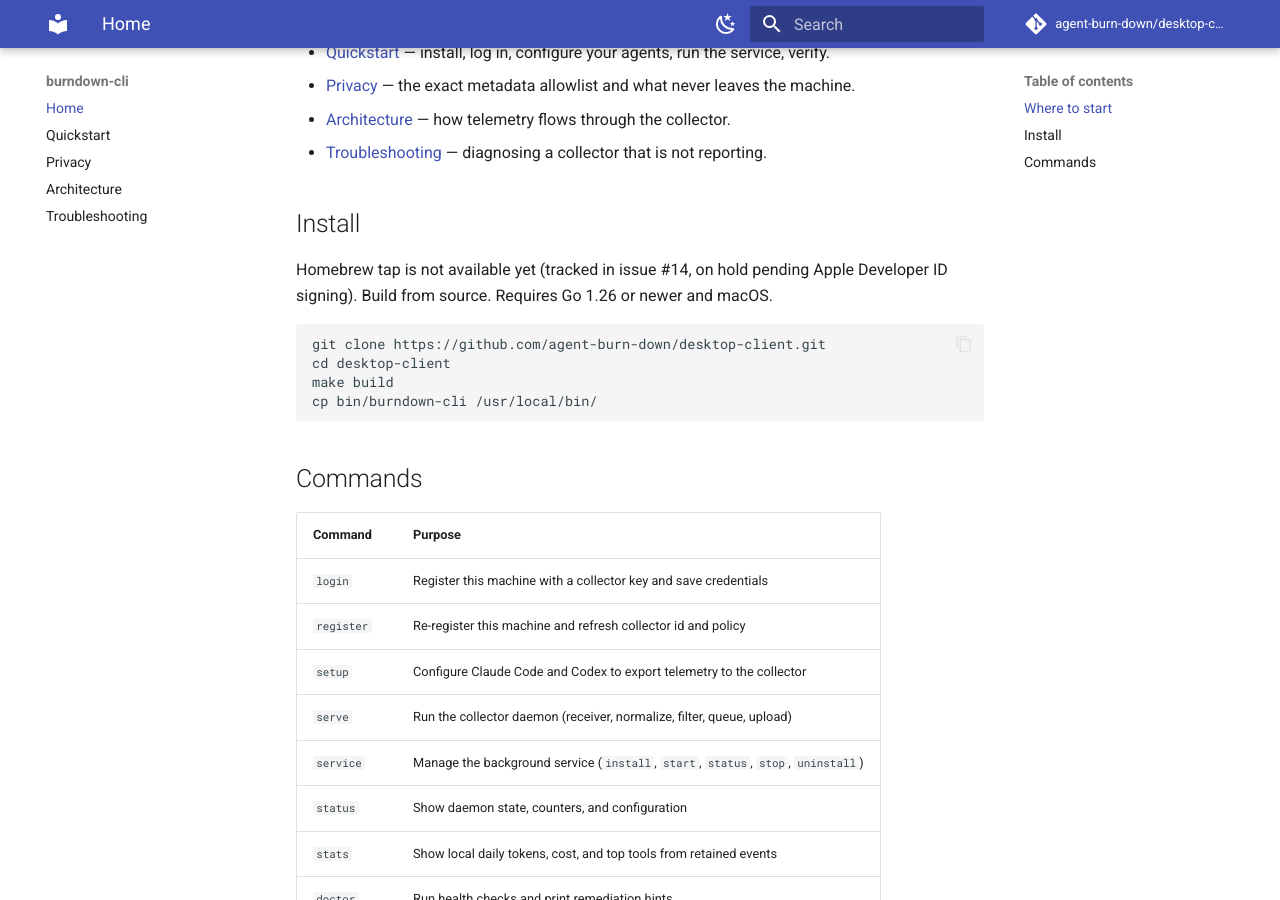
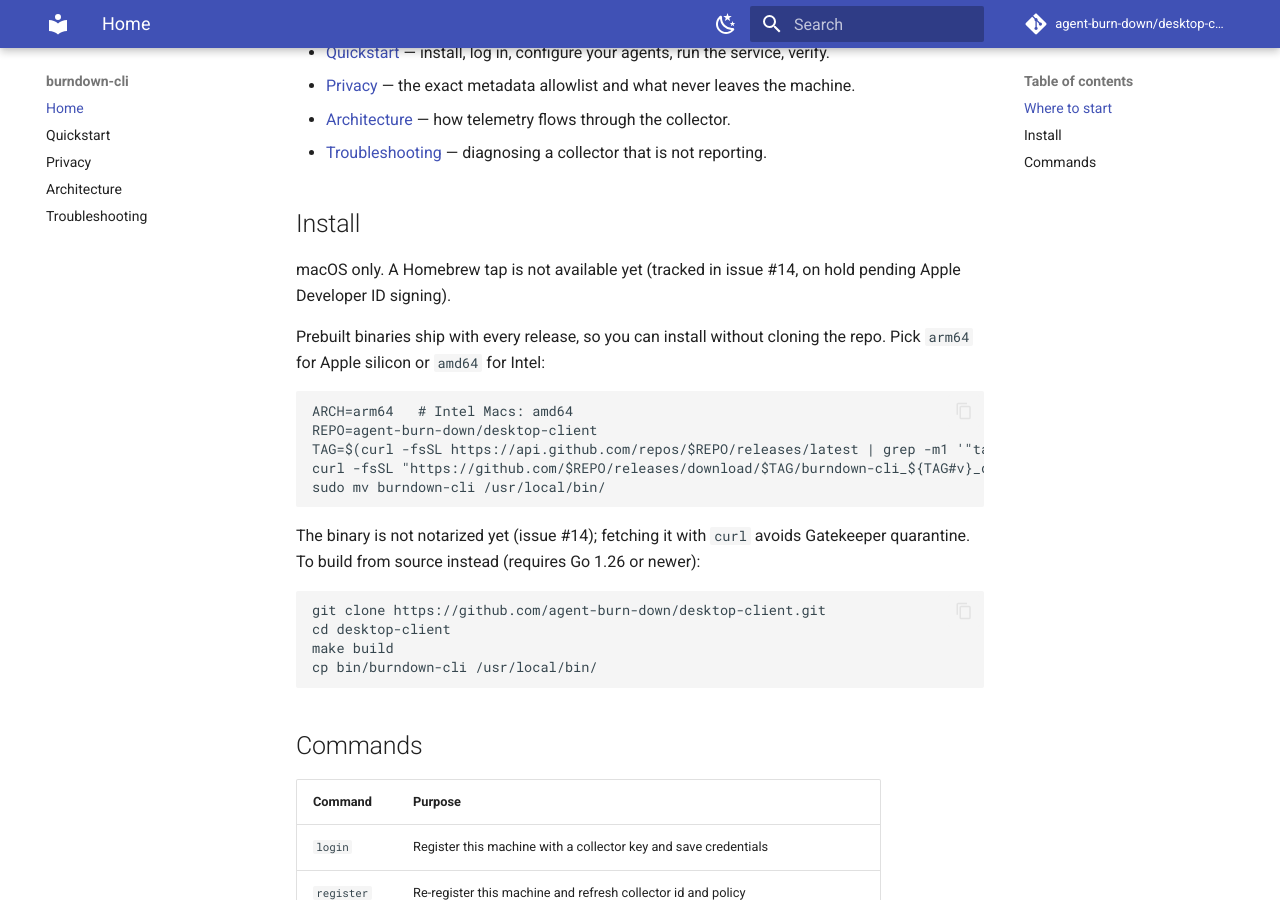
Before and after one commit to agent-burn-down/desktop-client, an MkDocs documentation site: the page built from docs/index.md, in a window 1280 px wide and 900 px high, scrolled down 375 px. Built offline with MkDocs 1.6.1 and Material for MkDocs 9.7.7, drawn with Linux system fonts in a browser that asks for light colours; comment, search, counter and statistics services are not loaded.

Commit message:
docs: document install from prebuilt release binaries (#50) (#51)
Every release ships prebuilt macOS binaries via goreleaser, but the README
and docs only described a git-clone + make build flow. Document downloading
the release tarball with curl so a new machine can install the collector
without cloning the repo, satisfying issue #50's install-without-cloning
acceptance criterion. Build-from-source is kept as an alternative.

Closes #50

````diff
--- a/docs/index.md
+++ b/docs/index.md
@@ -17,8 +17,22 @@ contents ever leave your machine. See [Privacy](privacy.md).
 
 ## Install
 
-Homebrew tap is not available yet (tracked in issue #14, on hold pending Apple
-Developer ID signing). Build from source. Requires Go 1.26 or newer and macOS.
+macOS only. A Homebrew tap is not available yet (tracked in issue #14, on hold
+pending Apple Developer ID signing).
+
+Prebuilt binaries ship with every release, so you can install without cloning the
+repo. Pick `arm64` for Apple silicon or `amd64` for Intel:
+
+```
+ARCH=arm64   # Intel Macs: amd64
+REPO=agent-burn-down/desktop-client
+TAG=$(curl -fsSL https://api.github.com/repos/$REPO/releases/latest | grep -m1 '"tag_name"' | cut -d'"' -f4)
+curl -fsSL "https://github.com/$REPO/releases/download/$TAG/burndown-cli_${TAG#v}_darwin_${ARCH}.tar.gz" | tar -xzf - burndown-cli
+sudo mv burndown-cli /usr/local/bin/
+```
+
+The binary is not notarized yet (issue #14); fetching it with `curl` avoids
+Gatekeeper quarantine. To build from source instead (requires Go 1.26 or newer):
 
 ```
 git clone https://github.com/agent-burn-down/desktop-client.git
````
Also changed, not shown: CHANGELOG.md (+9 -0 lines), README.md (+22 -7 lines), docs/quickstart.md (+13 -1 lines).
